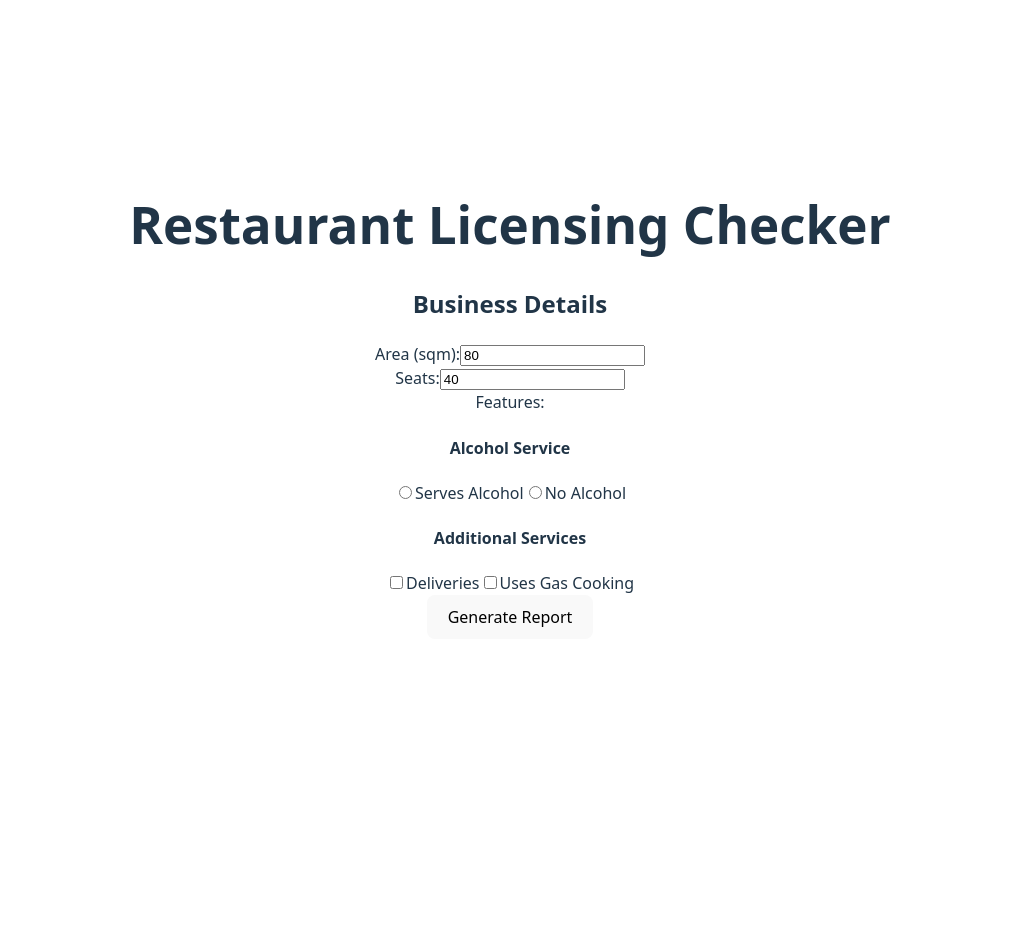
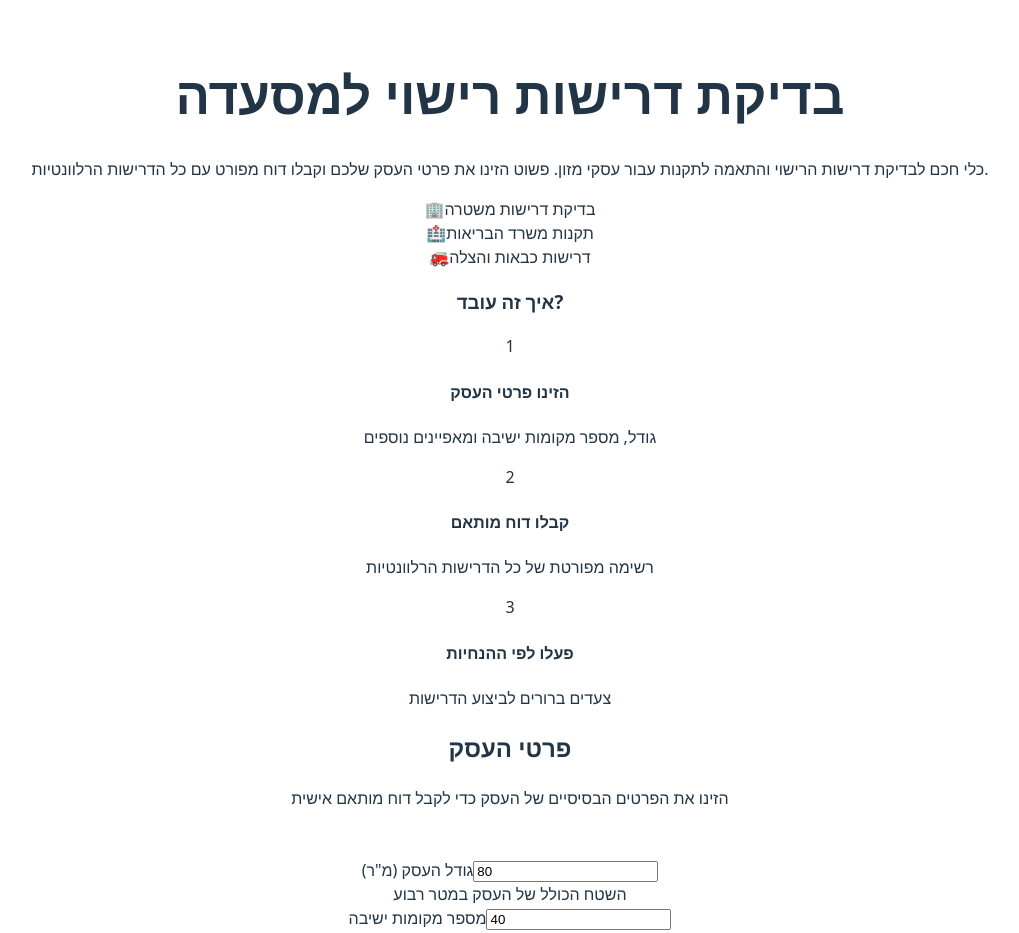
Before and after one commit to ALONGOD/a-impact-home-assignment, a React (Vite) app: page / in a window 1280 px wide. Shown: the top 933 px of the page, without its empty margins (130-1149 px from the left). Before the commit the page ends 800 px from the top, so only its background shows below. Built offline with nearby package versions, Linux system fonts and the light colour scheme.

Commit message:
feat: add Hebrew content and enhanced UI structure

```diff
--- a/src/App.jsx
+++ b/src/App.jsx
@@ -52,79 +52,145 @@ function App() {
 
   return (
     <div className="container">
-      <h1>Restaurant Licensing Checker</h1>
+      {/* Hero Section */}
+      <div className="hero">
+        <div className="hero-content">
+          <h1>בדיקת דרישות רישוי למסעדה</h1>
+          <p className="hero-description">
+            כלי חכם לבדיקת דרישות הרישוי והתאמה לתקנות עבור עסקי מזון.
+            פשוט הזינו את פרטי העסק שלכם וקבלו דוח מפורט עם כל הדרישות הרלוונטיות.
+          </p>
+          <div className="hero-features">
+            <div className="feature-item">
+              <span className="feature-icon">🏢</span>
+              <span>בדיקת דרישות משטרה</span>
+            </div>
+            <div className="feature-item">
+              <span className="feature-icon">🏥</span>
+              <span>תקנות משרד הבריאות</span>
+            </div>
+            <div className="feature-item">
+              <span className="feature-icon">🚒</span>
+              <span>דרישות כבאות והצלה</span>
+            </div>
+          </div>
+        </div>
+      </div>
 
+      {/* Info Section */}
+      <div className="info-section">
+        <div className="info-card">
+          <h3>איך זה עובד?</h3>
+          <div className="info-steps">
+            <div className="step">
+              <div className="step-number">1</div>
+              <div className="step-content">
+                <h4>הזינו פרטי העסק</h4>
+                <p>גודל, מספר מקומות ישיבה ומאפיינים נוספים</p>
+              </div>
+            </div>
+            <div className="step">
+              <div className="step-number">2</div>
+              <div className="step-content">
+                <h4>קבלו דוח מותאם</h4>
+                <p>רשימה מפורטת של כל הדרישות הרלוונטיות</p>
+              </div>
+            </div>
+            <div className="step">
+              <div className="step-number">3</div>
+              <div className="step-content">
+                <h4>פעלו לפי ההנחיות</h4>
+                <p>צעדים ברורים לביצוע הדרישות</p>
+              </div>
+            </div>
+          </div>
+        </div>
+      </div>
+
+      {/* Form Section */}
       <div className="form-section">
-        <h2>Business Details</h2>
+        <h2>פרטי העסק</h2>
+        <p className="form-description">הזינו את הפרטים הבסיסיים של העסק כדי לקבל דוח מותאם אישית</p>
 
+        <div className="card form-card">
           <div className="form-group">
-          <label>
-            Area (sqm):
+            <label className="form-label">
+              <span className="label-text">גודל העסק (מ"ר)</span>
               <input
                 type="number"
                 value={business.areaSqm}
                 onChange={(e)=>setBusiness({...business, areaSqm: Number(e.target.value)})}
+                className="form-input"
+                placeholder="לדוגמה: 80"
+                min="1"
               />
             </label>
+            <div className="input-help">השטח הכולל של העסק במטר רבוע</div>
           </div>
 
           <div className="form-group">
-          <label>
-            Seats:
+            <label className="form-label">
+              <span className="label-text">מספר מקומות ישיבה</span>
               <input
                 type="number"
                 value={business.seats}
                 onChange={(e)=>setBusiness({...business, seats: Number(e.target.value)})}
+                className="form-input"
+                placeholder="לדוגמה: 40"
+                min="1"
               />
             </label>
+            <div className="input-help">מספר המקומות הזמינים ללקוחות</div>
           </div>
 
           <div className="form-group">
-          <label>Features:</label>
+            <div className="form-label">
+              <span className="label-text">מאפיינים נוספים</span>
+            </div>
 
             <div className="feature-section">
               <div className="feature-category">
-              <h4>Alcohol Service</h4>
+                <h4>הגשת אלכוהול</h4>
                 <div className="radio-group">
-                <label>
+                  <label className="radio-label">
                     <input
                       type="radio"
                       name="alcohol"
                       checked={business.features.includes('servesAlcohol')}
                       onChange={()=>toggleFeature('servesAlcohol')}
                     />
-                  Serves Alcohol
+                    <span className="radio-text">מגיש אלכוהול</span>
                   </label>
-                <label>
+                  <label className="radio-label">
                     <input
                       type="radio"
                       name="alcohol"
                       checked={business.features.includes('noAlcohol')}
                       onChange={()=>toggleFeature('noAlcohol')}
                     />
-                  No Alcohol
+                    <span className="radio-text">ללא אלכוהול</span>
                   </label>
                 </div>
               </div>
 
               <div className="feature-category">
-              <h4>Additional Services</h4>
+                <h4>שירותים נוספים</h4>
                 <div className="checkbox-group">
-                <label>
+                  <label className="checkbox-label">
                     <input
                       type="checkbox"
                       checked={business.features.includes('deliveries')}
                       onChange={()=>toggleFeature('deliveries')}
                     />
-                  Deliveries
+                    <span className="checkbox-text">משלוחים</span>
                   </label>
-                <label>
+                  <label className="checkbox-label">
                     <input
                       type="checkbox"
                       checked={business.features.includes('usesGas')}
                       onChange={()=>toggleFeature('usesGas')}
                     />
-                  Uses Gas Cooking
+                    <span className="checkbox-text">שימוש בגז בישול</span>
                   </label>
                 </div>
               </div>
@@ -134,16 +200,25 @@ function App() {
           <button
             onClick={submit}
             disabled={loading || business.areaSqm <= 0 || business.seats <= 0}
+            className="submit-button"
           >
-          {loading ? 'Loading...' : 'Generate Report'}
+            {loading ? (
+              <>
+                <span className="loading-spinner"></span>
+                מחשב דרישות...
+              </>
+            ) : (
+              'צור דוח דרישות'
+            )}
           </button>
+        </div>
       </div>
 
       {error && (
         <div className="error-message">
           <div className="error-icon">⚠️</div>
           <div>
-            <strong>Error:</strong> {error}
+            <strong>שגיאה:</strong> {error}
           </div>
         </div>
       )}
@@ -151,8 +226,8 @@ function App() {
       {result && (
         <div style={{marginTop:16}}>
           <div className="tabs">
-            <button className={`tab ${tab==='report'?'active':''}`} onClick={()=>setTab('report')}>AI Report</button>
-            <button className={`tab ${tab==='matches'?'active':''}`} onClick={()=>setTab('matches')}>Requirements</button>
+            <button className={`tab ${tab==='report'?'active':''}`} onClick={()=>setTab('report')}>דוח AI</button>
+            <button className={`tab ${tab==='matches'?'active':''}`} onClick={()=>setTab('matches')}>דרישות</button>
           </div>
           <div className="panel">
             {tab === 'report' ? (
@@ -161,7 +236,7 @@ function App() {
               </div>
             ) : (
               <div className="matches">
-                <div className="muted">Requirements found for your profile</div>
+                <div className="muted">דרישות שנמצאו עבור הפרופיל שלך</div>
                 <ul>
                   {result.matched.map((r)=> (
                     <li key={r.id} className="match-item">
```
Lines whose indentation alone changed are shown as unchanged.
